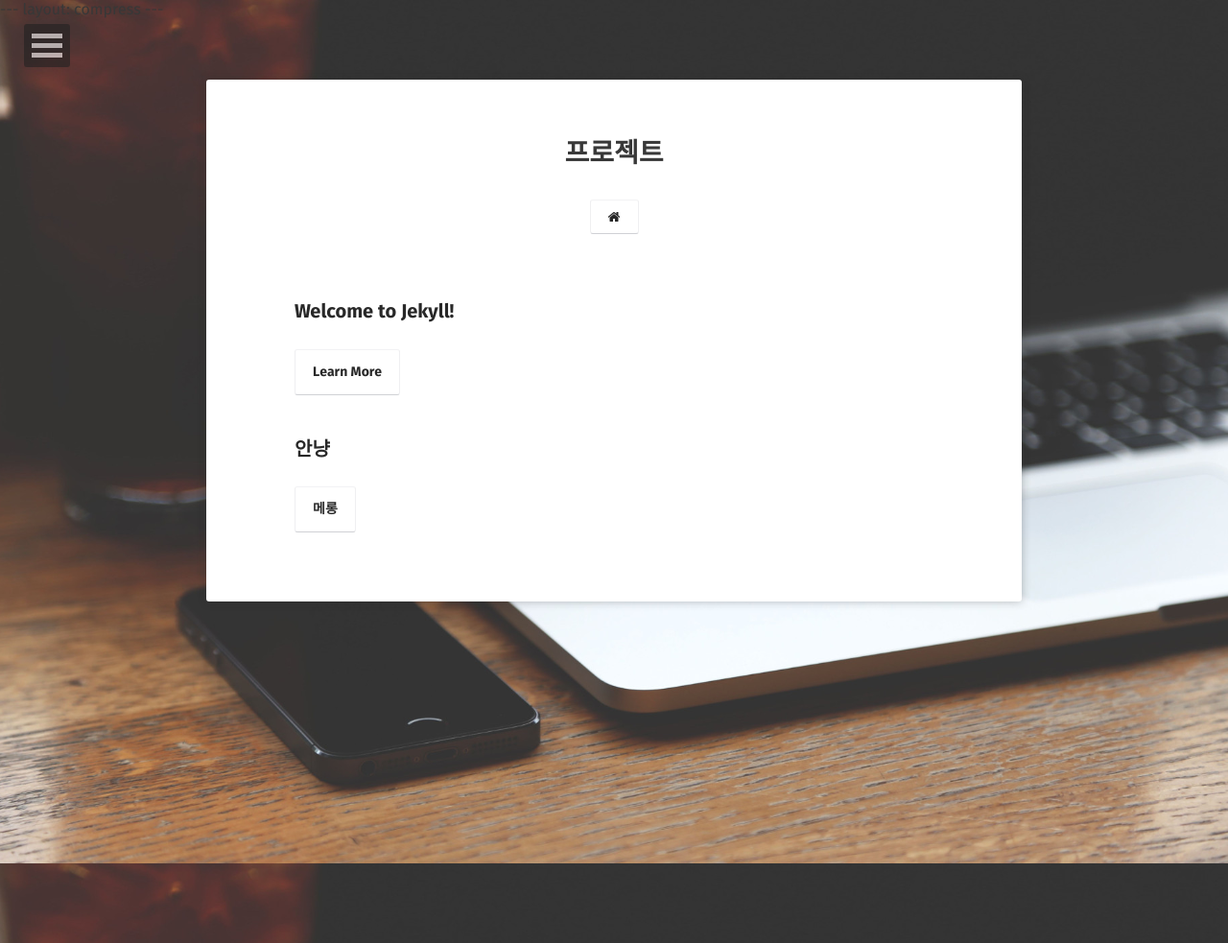
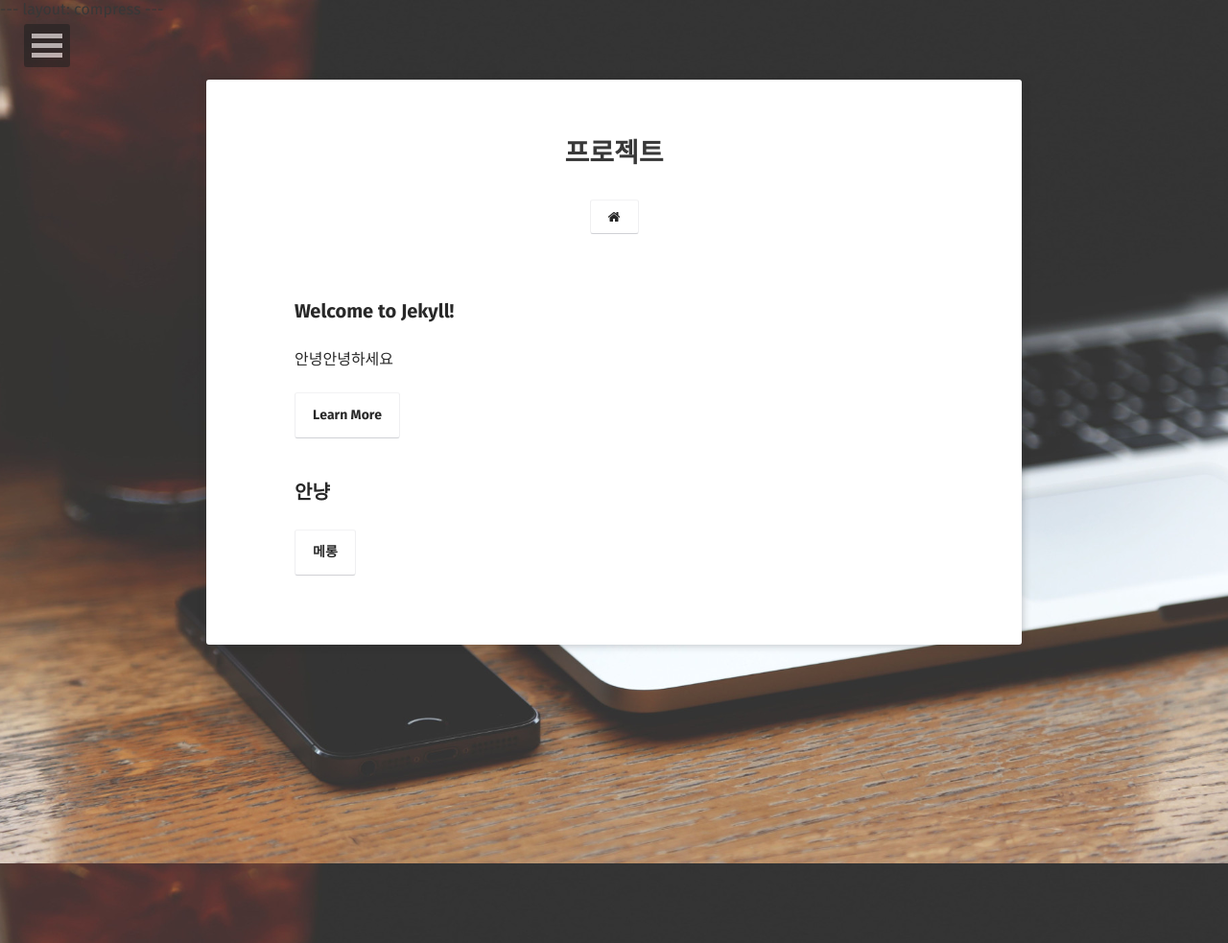
Before and after one commit to sangwoo24/sangwoo24.github.io, a Jekyll site: the page built from projects/index.md, in a window 1280 px wide. Shown: the whole page at 96% size. Built offline with Jekyll 4.4.1, drawn with Linux system fonts in a browser that asks for light colours; some web fonts are replaced.

Commit message:
Update project.html

```diff
--- a/_layouts/project.html
+++ b/_layouts/project.html
@@ -28,7 +28,7 @@ layout: compress
                     <ul>
                         <li class="wow fadeInLeft" data-wow-duration="1.5s">
                             <a class="zoombtn" href="{{ site.url }}{{ post.url }}">{{ post.title }}</a>
-                            <p>{{ post.excerpt }}</p>
+                            <p>안녕안녕하세요</p>
                             <a href="{{ site.url }}{{ post.url }}" class="btn zoombtn">Learn More</a>
                         </li>
                     </ul>
```
